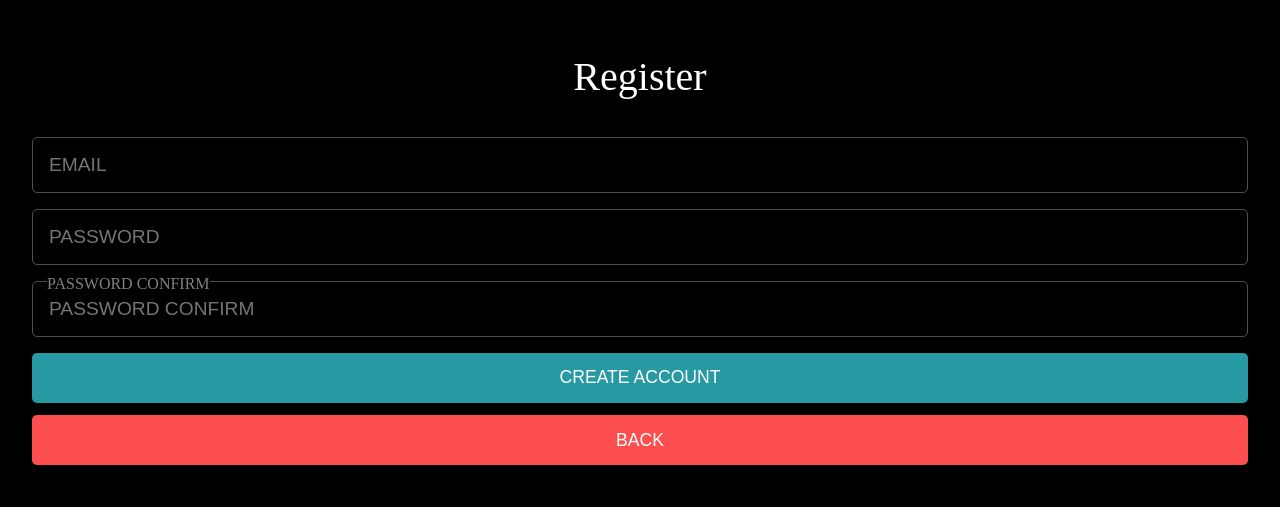
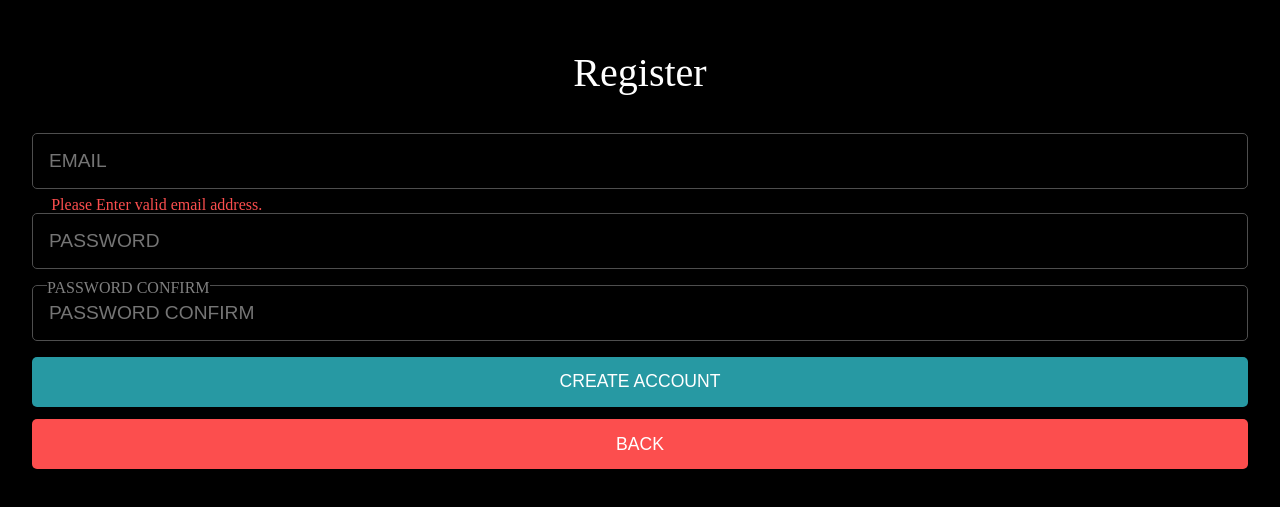
Before and after one commit to cjy0019/hanadul-react, a React (Create React App) app: page /register in a window 1280 px wide. Shown: the part 139-646 px from the top of the page. Built offline with nearby package versions, Linux system fonts and the light colour scheme.

Commit message:
feat : email validation check 함수 추가

```diff
--- a/src/components/register/template/RegisterTemplate.tsx
+++ b/src/components/register/template/RegisterTemplate.tsx
@@ -18,8 +18,8 @@ const RegisterTemplate: FC = () => {
   const [password, setPassword] = useState<string>('');
   const [passwordConfirm, setPasswordConfirm] = useState<string>('');
 
-  function validateEmail(emails: any) {
-    return test(emails);
+  function validateEmail(email: string) {
+    return EMAIL_REGEX.test(email);
   }
 
   const goBack = useCallback(() => {
@@ -28,7 +28,11 @@ const RegisterTemplate: FC = () => {
 
   const handleEmail = useCallback<(e: React.ChangeEvent<HTMLInputElement>) => void>(
     (e) => {
-      setEmail({ ...email, emailId: e.target.value });
+      if (validateEmail(email.emailId)) {
+        setEmail({ ...email, emailId: e.target.value, isValidate: true });
+      } else {
+        setEmail({ ...email, emailId: e.target.value, isValidate: false });
+      }
     },
     [email]
   );
@@ -46,7 +50,7 @@ const RegisterTemplate: FC = () => {
       <Contents>
         <SubTitle>Register</SubTitle>
         <StyledInput type="text" placeholder="EMAIL" value={email.emailId} onChange={handleEmail} />
-        <div>Please Enter valid email address.</div>
+        {!email.isValidate && <ValidateText>Please Enter valid email address.</ValidateText>}
         <StyledInput type="password" placeholder="PASSWORD" value={password} onChange={handlePassword} />
         <div>dd</div>
         <PaswordConfirmWrapper>
@@ -85,7 +89,10 @@ const Contents = styled.div`
 `;
 
 const ValidateText = styled.p`
+  width: 100%;
   color: ${palette.warningRed};
+  padding-left: 1.2rem;
+  padding-top: 0.5rem;
 `;
 
 const PaswordConfirmWrapper = styled.div`
```
